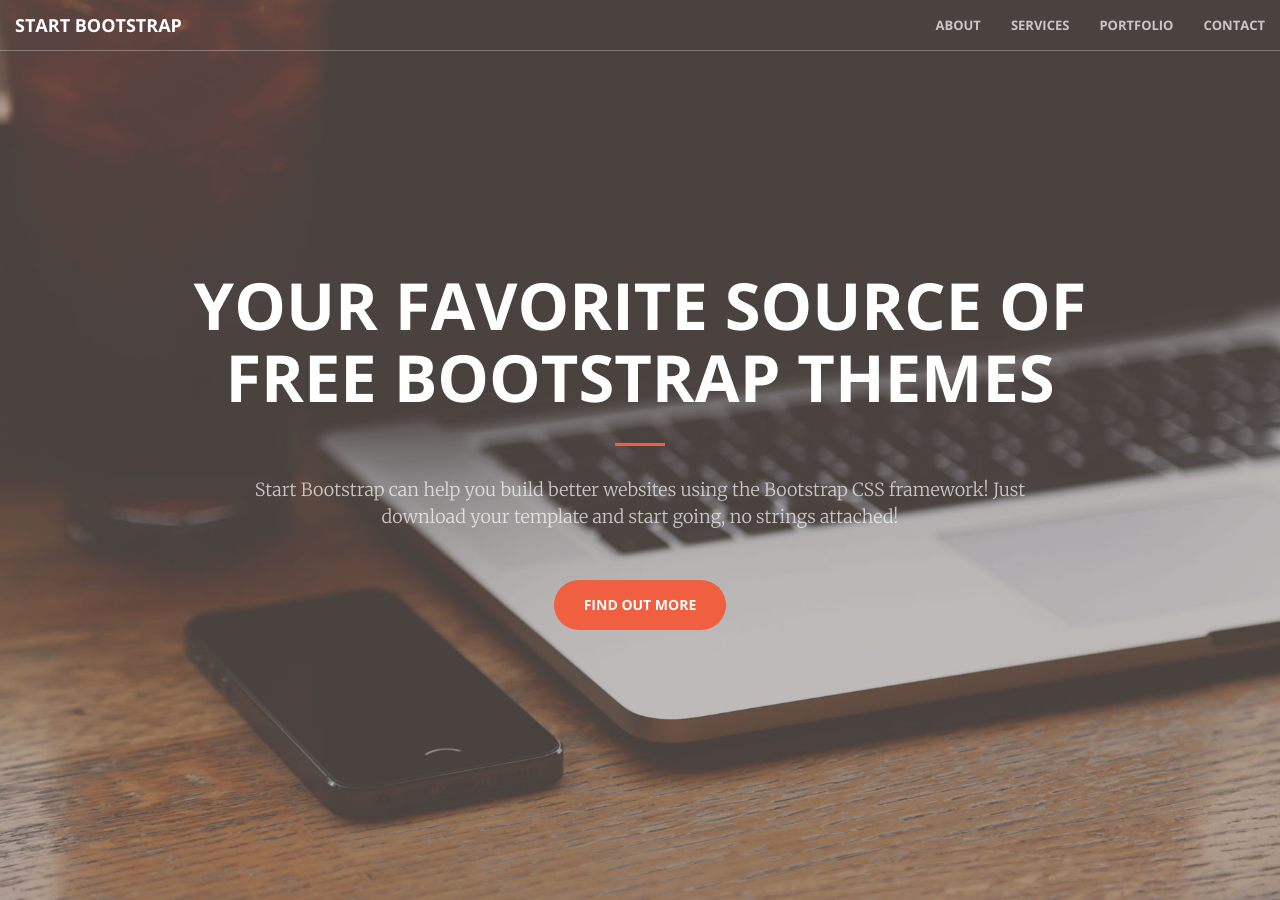
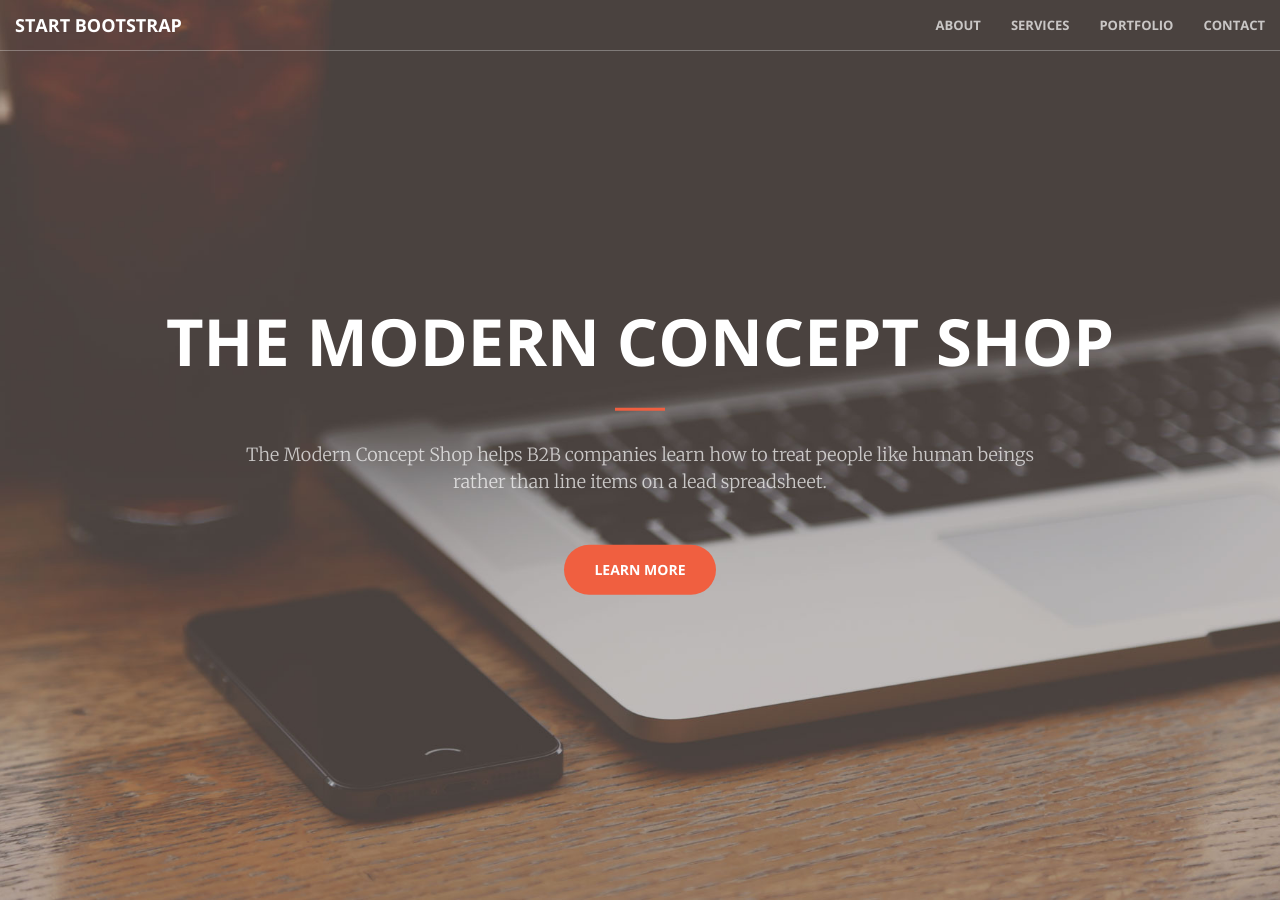
Before and after one commit to JavierArronis/ModernConceptShop, a Jekyll site: the page built from index.html, in a window 1280 px wide and 900 px high. Built offline with Jekyll 4.4.1, drawn with Linux system fonts in a browser that asks for light colours.

Commit message:
Some minor edits to homepage hero

```diff
--- a/_includes/header.html
+++ b/_includes/header.html
@@ -1,10 +1,10 @@
 <header>
     <div class="header-content">
         <div class="header-content-inner">
-            <h1>Your Favorite Source of Free Bootstrap Themes</h1>
+            <h1>The Modern Concept Shop</h1>
             <hr>
-            <p>Start Bootstrap can help you build better websites using the Bootstrap CSS framework! Just download your template and start going, no strings attached!</p>
-            <a href="#about" class="btn btn-primary btn-xl page-scroll">Find Out More</a>
+            <p>The Modern Concept Shop helps B2B companies learn how to treat people like human beings rather than line items on a lead spreadsheet.</p>
+            <a href="#about" class="btn btn-primary btn-xl page-scroll">Learn More</a>
         </div>
     </div>
 </header>
```
Also changed, not shown: 1 other file.
